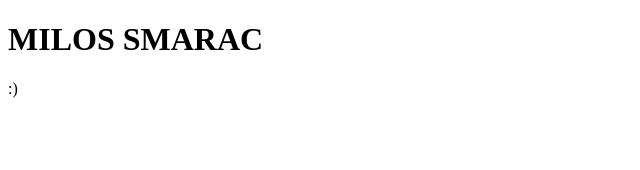
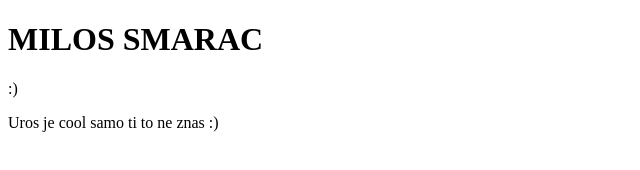
Before and after one commit to WizzBizzOnly/GitHub-practice-project, a plain HTML site: page webpage/index.htm in a window 1280 px wide. Shown: the whole page, without its empty margins (0-640 px from the left). Drawn offline with Linux system fonts and the light colour scheme.

Commit message:
extra paragraph

```diff
--- a/webpage/index.htm
+++ b/webpage/index.htm
@@ -10,6 +10,7 @@
 <body>
     <h1>MILOS SMARAC</h1>
     <p>:)</p>
+    <p>Uros je cool samo ti to ne znas :)</p>
     <script src="program.js"></script>
 </body>
 </html>
```
